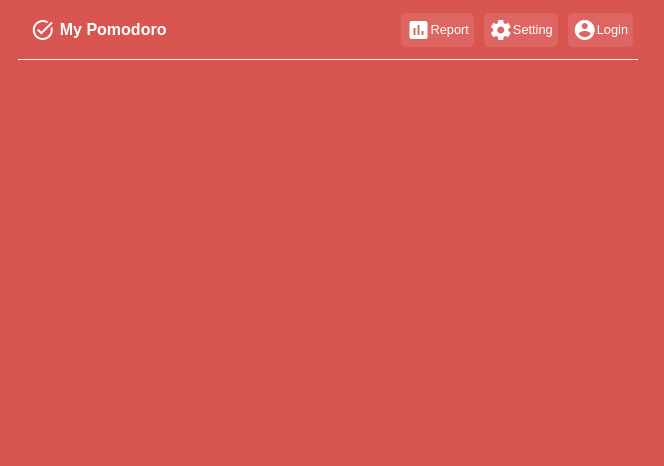
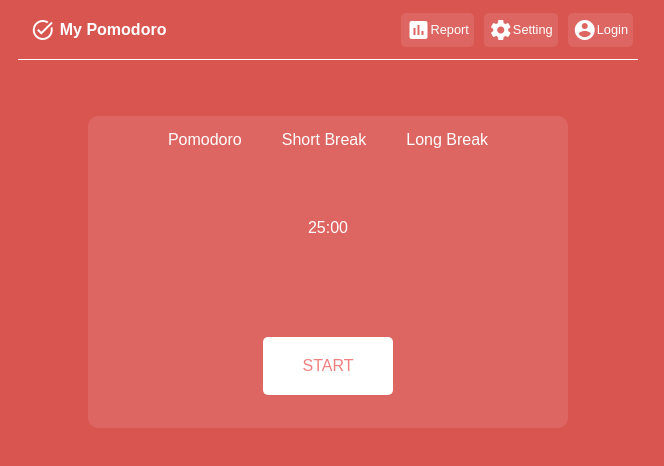
Before and after one commit to fabiocosta07/my-pomodoro, a React (Create React App) app in the folder my-pomodoro/: page / in a window 1280 px wide. Shown: the top 466 px of the page, without its empty margins (312-976 px from the left). Built offline with nearby package versions, Linux system fonts and the light colour scheme.

Commit message:
add timer

```diff
--- a/my-pomodoro/src/App.js
+++ b/my-pomodoro/src/App.js
@@ -1,10 +1,12 @@
 import './App.css';
 import Header from './components/header';
+import Timer from './components/timer';
 
 function App() {
   return (
     <div className="App">
       <Header></Header>
+      <Timer></Timer>
     </div>
   );
 }
--- a/my-pomodoro/src/components/timer/index.css
+++ b/my-pomodoro/src/components/timer/index.css
@@ -0,0 +1,32 @@
+.timer {
+    width: 480px;
+    height: 312px;
+    margin: 2vh;
+    border-radius: 10px;
+    margin-bottom: 70px;
+    background-color: rgba(255, 255, 255, 0.1);
+    display: flex;
+    flex-direction: column;
+    justify-content: flex-start;
+    align-items: center;
+}
+
+.timer label {
+    margin: 70px;
+}
+
+.timerTab {
+    margin-top: 15px;
+}
+
+.timerTab a {
+    margin: 20px;
+}
+
+.timerButton {
+    margin-top: 30px;
+    color: lightcoral;
+    background-color: #fff;
+    border-radius: 5px;
+    padding: 20px 40PX;
+}
--- a/my-pomodoro/src/components/timer/index.jsx
+++ b/my-pomodoro/src/components/timer/index.jsx
@@ -0,0 +1,15 @@
+import './index.css';
+
+export default function Timer() {
+    return (
+        <div className="timer">
+            <div className="timerTab">
+                <a className="tabButton" onclick="activateTab('Pomodoro')" >Pomodoro</a>
+                <a className="tabButton" onclick="activateTab('Short Break')">Short Break</a>
+                <a className="tabButton" onclick="activateTab('Long Break')">Long Break</a>
+            </div>
+            <label>25:00</label>
+            <a className="timerButton">START</a>
+        </div>
+    )
+}
```
